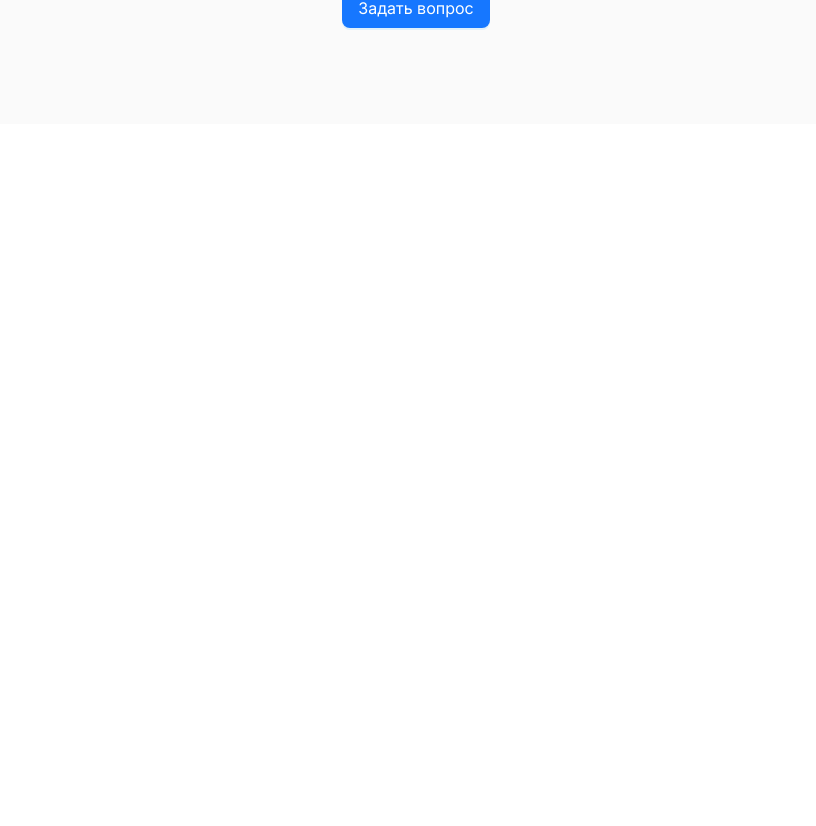
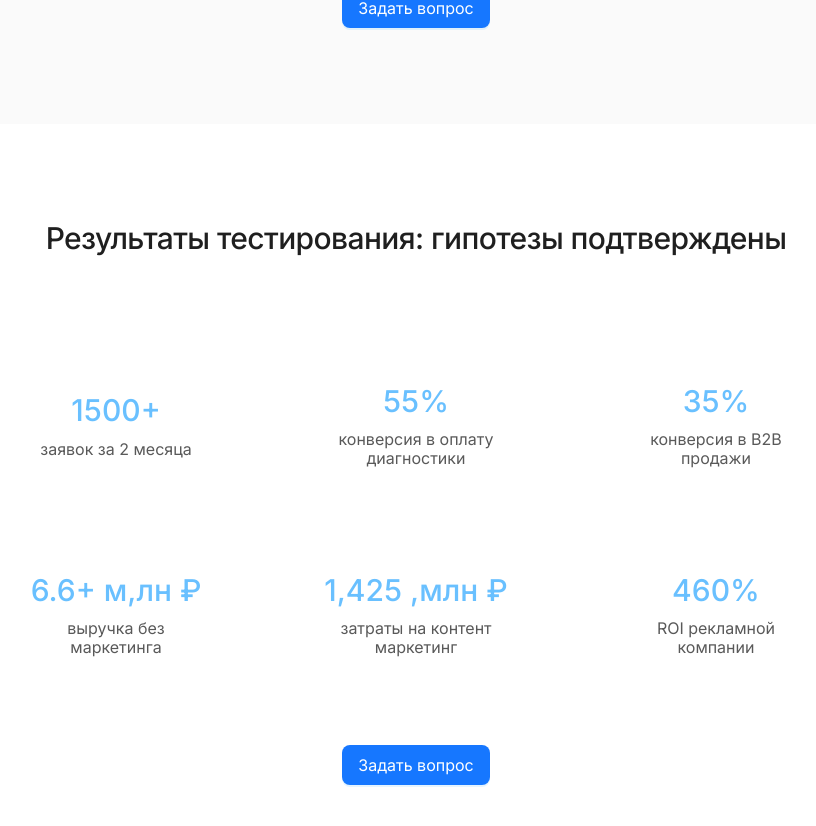
Before and after one commit to zdrnrt/cskn1, a React app: page / in a window 1280 px wide. Shown: the part 3159-3985 px from the top of the page, without its empty margins (224-1040 px from the left). Before the commit the page ends 3283 px from the top, so only its background shows below. Built offline with nearby package versions, Linux system fonts and the light colour scheme.

Commit message:
Блок четыре

```diff
--- a/src/App/App.js
+++ b/src/App/App.js
@@ -43,8 +43,8 @@ export default function App() {
         <One />
         <Two />
         <Three />
+        <Four />
         {/*
-        <Four />
         <Five />
         <Six />
         <Seven />
--- a/src/App/Component/Four/Four.js
+++ b/src/App/Component/Four/Four.js
@@ -1,7 +1,8 @@
 import React from "react";
 import { Typography, Button } from "antd";
 const { Title } = Typography;
-import Tile from "../../Shared/Tile"
+import Tile from "../../Shared/Tile";
+import "./Four.scss";
 
 const results = [
   {
@@ -31,13 +32,20 @@ const results = [
 ];
 
 export default function Four() {
-  const resultsList = results.map( (el, i) => <Tile key={i} props={el} /> )
+  const resultsList = results.map( (el, i) => <Tile key={i} data={el} /> )
   return (
-    <div className="four">
-      <div className="container four-content">
-        <Title level={2}>Результаты тестирования: гипотезы подтверждены</Title>
-        {resultsList}
+    <section className="four section">
+      <div className="container">
+        <div className="four-content">
+          <Title level={2} className="subtitle four__title">Результаты тестирования: гипотезы подтверждены</Title>
+          <div className="four__results">
+            {resultsList}
+        </div>
+        <div className="four__controls">
+          <Button type="primary" size="large">Задать вопрос</Button>
+        </div>
+        </div>
       </div>
-    </div>
+    </section>
   );
 }
--- /dev/null
+++ b/src/App/Component/Four/Four.scss
@@ -0,0 +1,36 @@
+.four{
+  & .four__title{
+    margin-bottom: 5rem;
+  }
+  &__results{
+    max-width: 900px;
+    margin: 0 auto 3rem;
+    display: flex;
+    flex-flow: row wrap;
+    align-items: center;
+    justify-content: center;
+    gap: 1rem;
+    @media (min-width: 768px) {
+      gap: 0;
+    }
+    @media (min-width: 1200px) {
+      margin-bottom: 2rem;
+    }
+    .tile{
+      @media (min-width: 768px) {
+        padding: 1.5rem 0;
+      }
+      @media (min-width: 1200px) {
+        padding: 3.5rem 0;
+      }
+      &__description{
+        max-width: 12rem;
+        margin: 0 auto;
+        font-size: 1rem;
+      }
+    }
+  }
+  &__controls{
+    text-align: center;
+  }
+}
```
